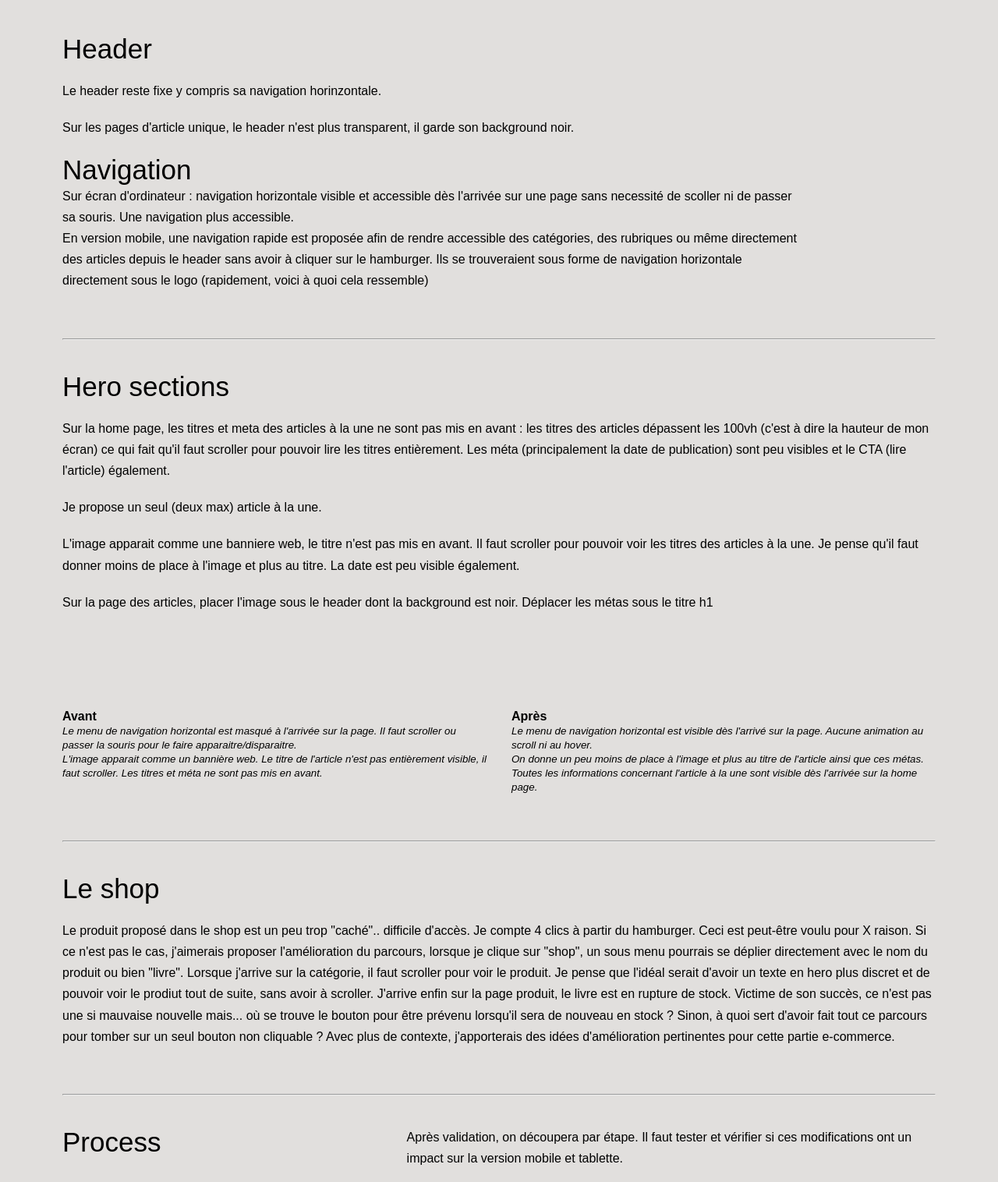
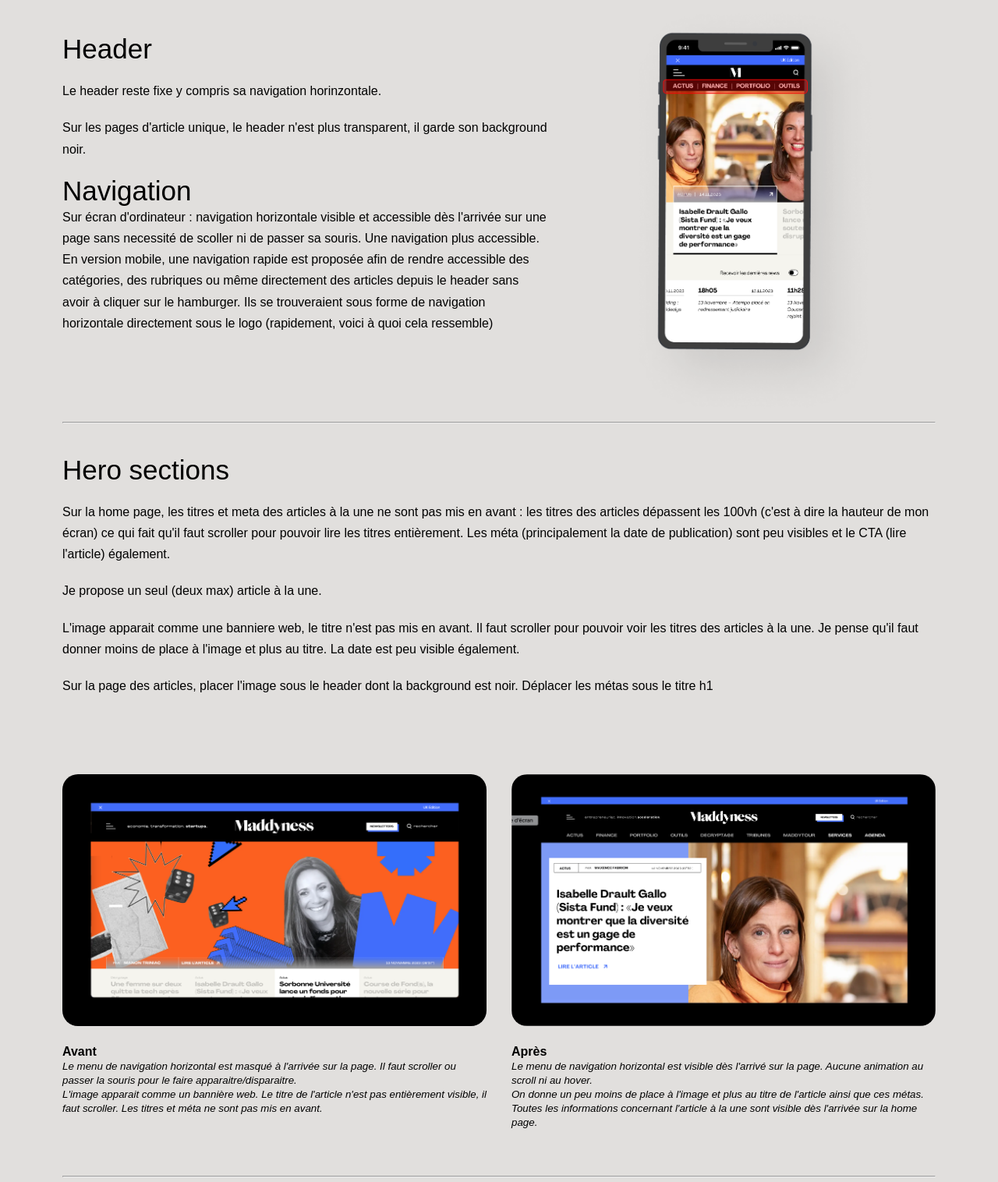
Before and after one commit to AlexandraBarbier/studycase-maddyness, a plain HTML site: page index.html in a window 1280 px wide. Shown: the part 3693-5209 px from the top of the page at 78% size. Drawn offline with nearby package versions, Linux system fonts and the light colour scheme; files whose address does not match are found by name; a web font is replaced by a local one.

Commit message:
Update index.html

```diff
--- a/index.html
+++ b/index.html
@@ -257,7 +257,7 @@
             </div>
 
             <div class="center">
-                <img src="img/mobileversion.png" alt="" class="maddynessMobilNav">
+                <img src="mobileversion.png" alt="" class="maddynessMobilNav">
 
             </div>
 
@@ -284,7 +284,7 @@
 
         <div class="flex pad1">
             <div class="left">
-                <img src="img/maddyness_case.png" alt="">
+                <img src="maddyness_case.png" alt="">
                 <div>
                     <h4>Avant</h4>
                     <small class="italic small">Le menu de navigation horizontal est masqué à l'arrivée sur la page. Il
@@ -301,7 +301,7 @@
                 </div>
             </div>
             <div class="right">
-                <img src="img/maddyness_casev2.png" alt="">
+                <img src="maddyness_casev2.png" alt="">
 
                 <div>
                     <h4>Après</h4>
```
